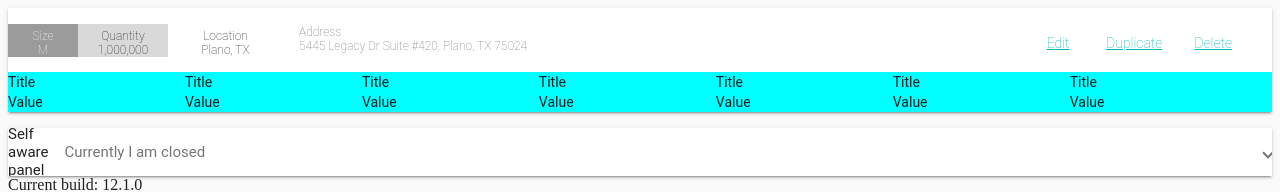
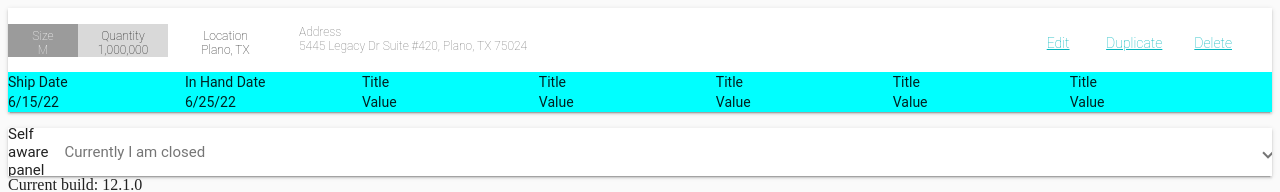
Before and after one commit to elwood-berry/esb-material-base, an Angular app: page / in a window 1280 px wide. Both pictures are taken after a click on the button 640 px from the left and 32 px from the top of the page. Shown: the top 192 px of the page. Built offline with nearby package versions, Linux system fonts and the light colour scheme.

Commit message:
1 file modified

```diff
--- a/src/app/components/base-expansion/base-expansion.component.html
+++ b/src/app/components/base-expansion/base-expansion.component.html
@@ -47,37 +47,37 @@
 
     <!-- STATIC CONTENT -->
     <div class="panel-static-data" fxLayout="row">
-      <!-- ??? -->
+      <!-- SHIP DATE -->
+      <div class="static-data" fxLayout="column" fxFlex="14%">
+        <span>Ship Date</span>
+        <span>6/15/22</span>
+      </div>
+
+      <!-- IN HAND DATE -->
+      <div class="static-data" fxLayout="column" fxFlex="14%">
+        <span>In Hand Date</span>
+        <span>6/25/22</span>
+      </div>
+
+      <!-- SHIPPING METHOD -->
       <div class="static-data" fxLayout="column" fxFlex="14%">
         <span>Title</span>
         <span>Value</span>
       </div>
 
-      <!-- ??? -->
+      <!-- TRACKING NO. -->
       <div class="static-data" fxLayout="column" fxFlex="14%">
         <span>Title</span>
         <span>Value</span>
       </div>
 
-      <!-- ??? -->
+      <!-- ACCOUNT -->
       <div class="static-data" fxLayout="column" fxFlex="14%">
         <span>Title</span>
         <span>Value</span>
       </div>
 
-      <!-- ??? -->
-      <div class="static-data" fxLayout="column" fxFlex="14%">
-        <span>Title</span>
-        <span>Value</span>
-      </div>
-
-      <!-- ??? -->
-      <div class="static-data" fxLayout="column" fxFlex="14%">
-        <span>Title</span>
-        <span>Value</span>
-      </div>
-
-      <!-- ??? -->
+      <!-- INSTRUCTIONS -->
       <div class="static-data" fxLayout="column" fxFlex="14%">
         <span>Title</span>
         <span>Value</span>
```
